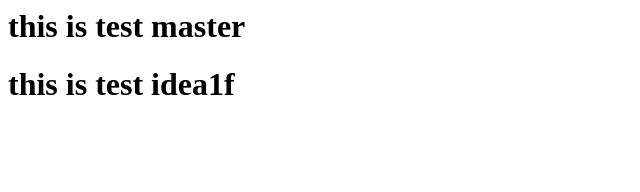
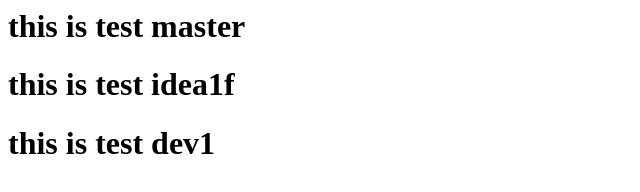
Before and after one commit to Anil-kattoju/webrepo, a plain HTML site: page index.html in a window 1280 px wide. Shown: the whole page, without its empty margins (0-640 px from the left). Drawn offline with Linux system fonts and the light colour scheme.

Commit message:
added dev1

```diff
--- a/index.html
+++ b/index.html
@@ -1,2 +1,3 @@
 <h1>this is test master</h1>
 <h1>this is test idea1f</h1>
+<h1>this is test dev1</h1>
```
